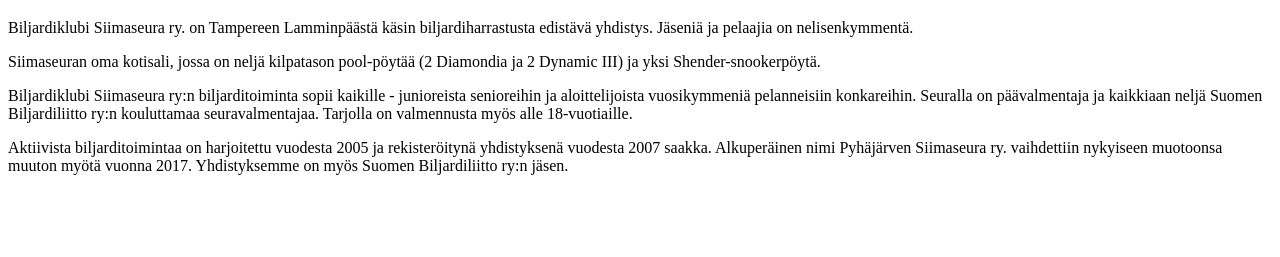
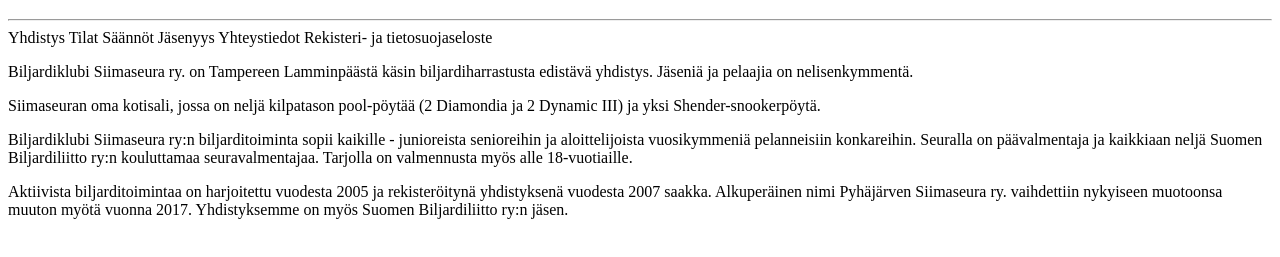
Before and after one commit to keinaju/siima, a website: page assets/index.html in a window 1280 px wide. Shown: the part 61-318 px from the top of the page. Drawn offline with Linux system fonts and the light colour scheme.

Commit message:
add html structure

```diff
--- a/assets/index.html
+++ b/assets/index.html
@@ -2,6 +2,16 @@
 <html>
   <body>
     <h1>Biljardiklubi Siimaseura ry.</h1>
+    <hr />
+    <div>
+      <span>Yhdistys</span>
+      <span>Tilat</span>
+      <span>Säännöt</span>
+      <span>Jäsenyys</span>
+      <span>Yhteystiedot</span>
+      <span>Rekisteri- ja tietosuojaseloste</span>
+    </div>
+    <div>
       <p>
         Biljardiklubi Siimaseura ry. on Tampereen Lamminpäästä käsin
         biljardiharrastusta edistävä yhdistys. Jäseniä ja pelaajia on
@@ -15,8 +25,8 @@
         Biljardiklubi Siimaseura ry:n biljarditoiminta sopii kaikille -
         junioreista senioreihin ja aloittelijoista vuosikymmeniä pelanneisiin
         konkareihin. Seuralla on päävalmentaja ja kaikkiaan neljä Suomen
-      Biljardiliitto ry:n kouluttamaa seuravalmentajaa. Tarjolla on valmennusta
-      myös alle 18-vuotiaille.
+        Biljardiliitto ry:n kouluttamaa seuravalmentajaa. Tarjolla on
+        valmennusta myös alle 18-vuotiaille.
       </p>
       <p>
         Aktiivista biljarditoimintaa on harjoitettu vuodesta 2005 ja
@@ -24,5 +34,6 @@
         Pyhäjärven Siimaseura ry. vaihdettiin nykyiseen muotoonsa muuton myötä
         vuonna 2017. Yhdistyksemme on myös Suomen Biljardiliitto ry:n jäsen.
       </p>
+    </div>
   </body>
 </html>
```
Lines whose indentation alone changed are shown as unchanged.
